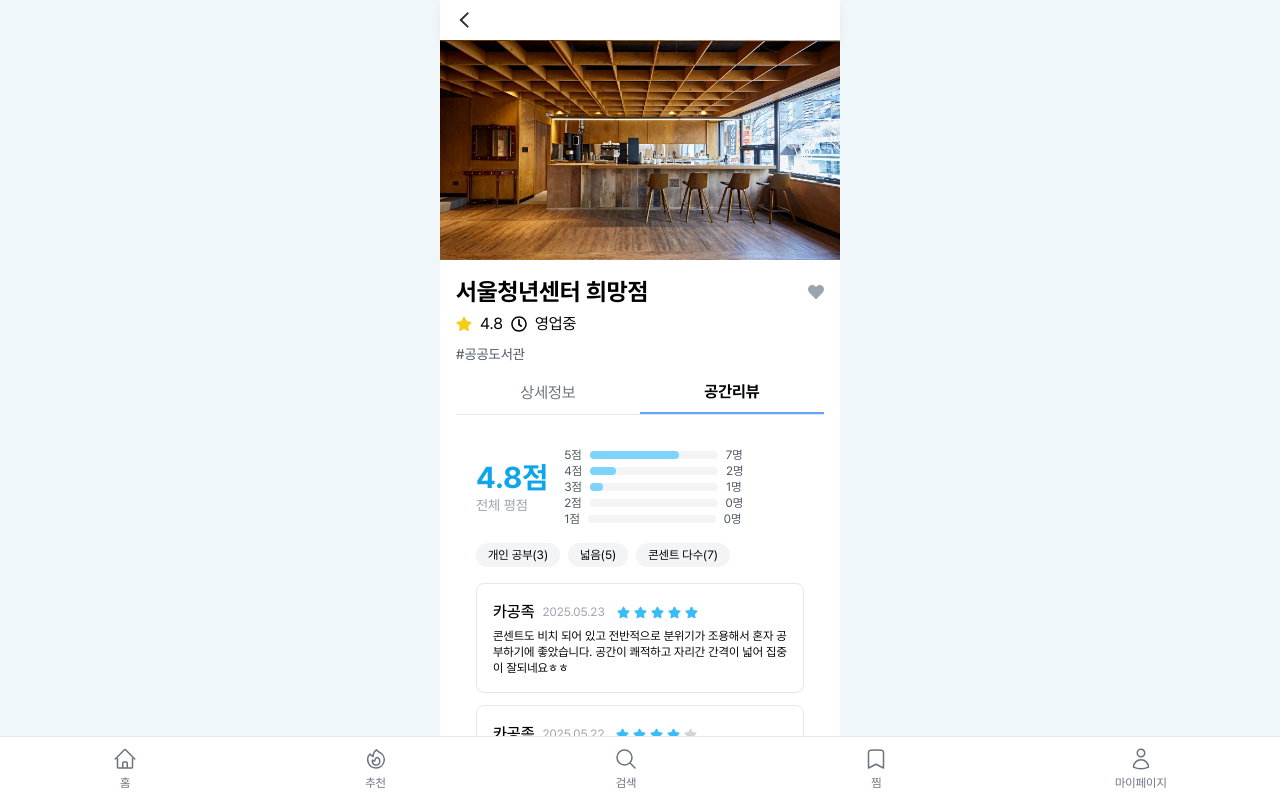
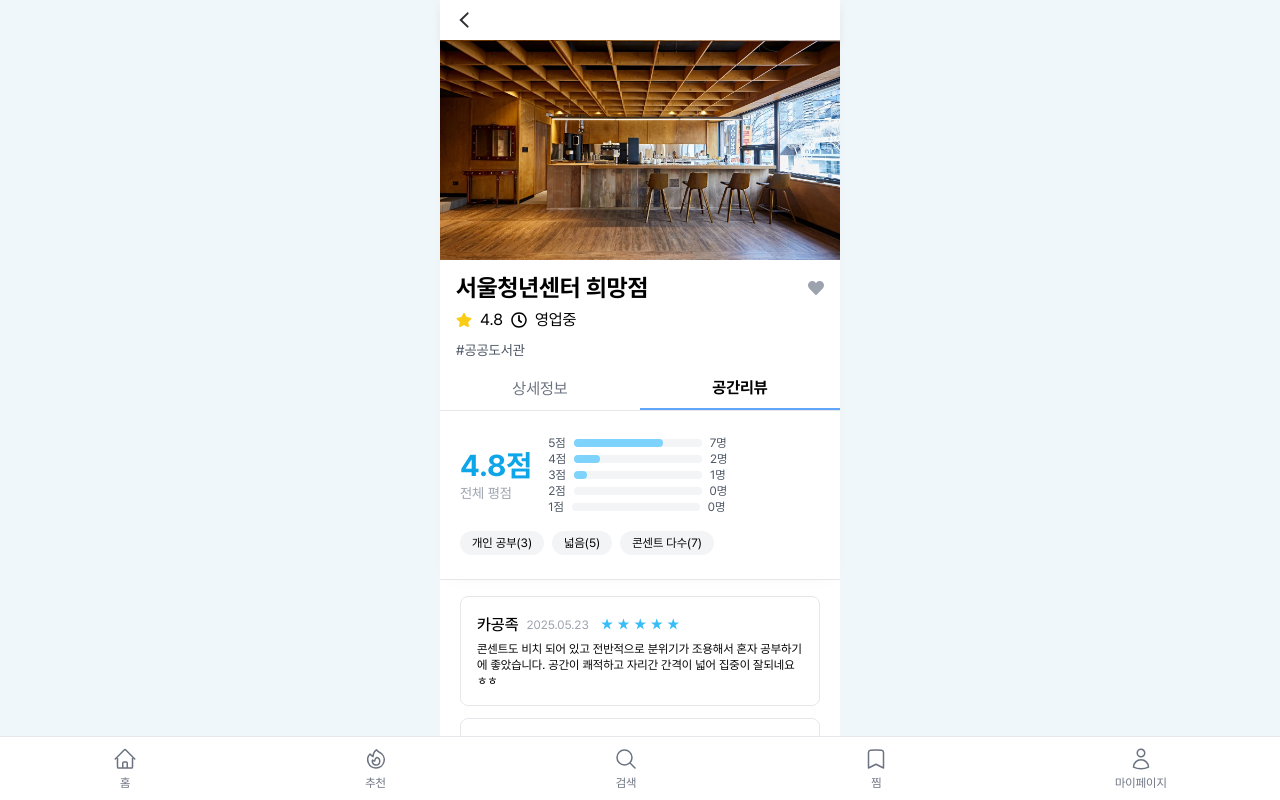
Before and after one commit to Gongspot/Gongspot_Web, a React (Vite) app: page /space/1 in a window 1280 px wide. Both pictures are taken after a click on the button "공간리뷰". Shown: the top 800 px of the page. Built offline with nearby package versions, Linux system fonts and the light colour scheme.

Commit message:
design: 디테일 페이지 수정(리뷰)

```diff
--- a/src/components/space/SpaceDetailInfo.tsx
+++ b/src/components/detail/SpaceDetailInfo.tsx
@@ -1,7 +1,7 @@
 import React, { useState } from "react";
 import type { Space } from "../../constants/dummySpaces";
 import mapSample from "../../assets/map_sample.jpg";
-import SpaceCongestionCard from ".././homepage/SpaceCongestionCard";
+import SpaceCongestionCard from "../homepage/SpaceCongestionCard";
 
 const dummyCongestion = [
   [3, 4, 6, 34, 26, 19, 12, 7, 4, 3, 9, 13, 18, 24, 32, 40], // 월
@@ -83,14 +83,18 @@
             복사
           </button>
           {copySuccess && (
-            <span className="ml-0.5 text-[8px] text-gray-400">복사되었습니다.</span>
+            <span className="ml-0.5 text-[8px] text-gray-400">
+              복사되었습니다.
+            </span>
           )}
         </div>
       </div>
 
       {/* 예상 혼잡도 */}
       <div className="mt-12 w-full flex flex-col items-center">
-        <div className="font-semibold mb-2 w-[360px] text-left">예상 혼잡도</div>
+        <div className="font-semibold mb-2 w-[360px] text-left">
+          예상 혼잡도
+        </div>
         <div className="flex justify-between text-xs text-gray-400 w-[360px] mx-auto mb-1 px-1">
           <span>9시</span>
           <span>14시</span>
@@ -98,7 +102,7 @@
         </div>
         {/* 막대그래프 */}
         <div
-          className="relative w-[360px] flex items-end justify-between"
+          className="relative w-[340px] flex items-end justify-between"
           style={{ height: "120px" }}
         >
           {congestionData.map((v, i) => (
--- /dev/null
+++ b/src/components/detail/SpaceDetailReview.tsx
@@ -0,0 +1,33 @@
+import React from "react";
+import type { Review } from "../../constants/dummyReviews";
+
+const SpaceDetailReview: React.FC<{ reviews: Review[] }> = ({ reviews }) => {
+  if (!reviews || reviews.length === 0) {
+    return <div className="p-8 text-center text-gray-400">리뷰 정보가 없습니다.</div>;
+  }
+  return (
+    <div className="px-5 py-4">
+      {reviews.map((r) => (
+        <div key={r.id} className="bg-white border rounded-lg p-4 mb-3">
+          <div className="flex items-center mb-1">
+            <span className="font-medium mr-2">{r.user}</span>
+            <span className="text-xs text-gray-400">{r.date}</span>
+            {/* 별점 */}
+            <span className="ml-3 flex items-center gap-[2px]">
+              {[...Array(5)].map((_, i) => (
+                <span
+                  key={i}
+                  className={i < r.rating ? "text-sky-400" : "text-gray-300"}
+                  style={{ fontSize: 13, marginRight: 2 }}
+                >★</span>
+              ))}
+            </span>
+          </div>
+          <div className="text-xs">{r.text}</div>
+        </div>
+      ))}
+    </div>
+  );
+};
+
+export default SpaceDetailReview;
--- /dev/null
+++ b/src/components/detail/SpaceDetailReviewStats.tsx
@@ -0,0 +1,38 @@
+import React from "react";
+import type { Space } from "../../constants/dummySpaces";
+
+const SpaceDetailReviewStats: React.FC<{ space: Space }> = ({ space }) => {
+  if (!space.reviewStats) return null;
+  return (
+    <div className="px-5 py-4 border-b bg-white">
+      <div className="flex items-center gap-4 mb-4">
+        <div>
+          <div className="text-3xl font-bold text-sky-500">
+            {space.reviewStats.score}점
+          </div>
+          <div className="text-sm text-gray-400">전체 평점</div>
+        </div>
+        <div>
+          {space.reviewStats.counts.map((c, i) => (
+            <div key={i} className="flex items-center text-xs text-gray-600">
+              <span>{5 - i}점</span>
+              <div className="w-32 mx-2 h-2 rounded bg-gray-100">
+                <div className="bg-sky-300 h-2 rounded" style={{ width: `${c * 10}%` }} />
+              </div>
+              <span>{c}명</span>
+            </div>
+          ))}
+        </div>
+      </div>
+      <div className="flex gap-2 mb-2">
+        {space.reviewStats.tags.map((t, i) => (
+          <span key={i} className="px-3 py-1 bg-gray-100 rounded-full text-xs">
+            {t.label}({t.count})
+          </span>
+        ))}
+      </div>
+    </div>
+  );
+};
+
+export default SpaceDetailReviewStats;
--- a/src/components/space/SpaceDetailReview.tsx
+++ /dev/null
@@ -1,62 +0,0 @@
-import React from "react";
-import { FaStar } from "react-icons/fa";
-import type { Space } from "../../constants/dummySpaces";
-import type { Review } from "../../constants/dummyReviews";
-
-const SpaceDetailReview: React.FC<{ space: Space; reviews: Review[] }> = ({ space, reviews }) => {
-  if (!space || !space.reviewStats) {
-    return <div className="p-8 text-center text-gray-400">리뷰 정보가 없습니다.</div>;
-  }
-
-  return (
-    <div className="px-5 py-4">
-      {/* 평점 통계 */}
-      <div className="flex items-center gap-4 mb-4">
-        <div>
-          <div className="text-3xl font-bold text-sky-500">{space.reviewStats.score}점</div>
-          <div className="text-sm text-gray-400">전체 평점</div>
-        </div>
-        <div>
-          {space.reviewStats.counts.map((c, i) => (
-            <div key={i} className="flex items-center text-xs text-gray-600">
-              <span>{5 - i}점</span>
-              <div className="w-32 mx-2 h-2 rounded bg-gray-100">
-                <div className="bg-sky-300 h-2 rounded" style={{ width: `${c * 10}%` }} />
-              </div>
-              <span>{c}명</span>
-            </div>
-          ))}
-        </div>
-      </div>
-      {/* 태그 */}
-      <div className="flex gap-2 mb-4">
-        {space.reviewStats.tags.map((t, i) => (
-          <span key={i} className="px-3 py-1 bg-gray-100 rounded-full text-xs">{t.label}({t.count})</span>
-        ))}
-      </div>
-      {/* 리뷰목록 */}
-      {reviews.map(r => (
-        <div key={r.id} className="bg-white border rounded-lg p-4 mb-3">
-          <div className="flex items-center mb-1">
-            <span className="font-medium mr-2">{r.user}</span>
-            <span className="text-xs text-gray-400">{r.date}</span>
-            {/* 별점 */}
-            <span className="ml-3 flex items-center gap-[2px]">
-              {[...Array(5)].map((_, i) => (
-                <FaStar
-                  key={i}
-                  size={13}
-                  className={i < r.rating ? "text-sky-400" : "text-gray-300"}
-                  style={{ marginRight: 2 }}
-                />
-              ))}
-            </span>
-          </div>
-          <div className="text-xs">{r.text}</div>
-        </div>
-      ))}
-    </div>
-  );
-};
-
-export default SpaceDetailReview;
--- a/src/constants/dummyReviews.ts
+++ b/src/constants/dummyReviews.ts
@@ -8,6 +8,12 @@
 
 const dummyReviews: Review[] = [
   { id: 1, user: "카공족", date: "2025.05.23", rating: 5, text: "콘센트도 비치 되어 있고 전반적으로 분위기가 조용해서 혼자 공부하기에 좋았습니다. 공간이 쾌적하고 자리간 간격이 넓어 집중이 잘되네요ㅎㅎ" },
+   { id: 1, user: "카공족", date: "2025.05.23", rating: 5, text: "콘센트도 비치 되어 있고 전반적으로 분위기가 조용해서 혼자 공부하기에 좋았습니다. 공간이 쾌적하고 자리간 간격이 넓어 집중이 잘되네요ㅎㅎ" },
+    { id: 1, user: "카공족", date: "2025.05.23", rating: 5, text: "콘센트도 비치 되어 있고 전반적으로 분위기가 조용해서 혼자 공부하기에 좋았습니다. 공간이 쾌적하고 자리간 간격이 넓어 집중이 잘되네요ㅎㅎ" },
+     { id: 1, user: "카공족", date: "2025.05.23", rating: 5, text: "콘센트도 비치 되어 있고 전반적으로 분위기가 조용해서 혼자 공부하기에 좋았습니다. 공간이 쾌적하고 자리간 간격이 넓어 집중이 잘되네요ㅎㅎ" },
+      { id: 1, user: "카공족", date: "2025.05.23", rating: 5, text: "콘센트도 비치 되어 있고 전반적으로 분위기가 조용해서 혼자 공부하기에 좋았습니다. 공간이 쾌적하고 자리간 간격이 넓어 집중이 잘되네요ㅎㅎ" },
+       { id: 1, user: "카공족", date: "2025.05.23", rating: 5, text: "콘센트도 비치 되어 있고 전반적으로 분위기가 조용해서 혼자 공부하기에 좋았습니다. 공간이 쾌적하고 자리간 간격이 넓어 집중이 잘되네요ㅎㅎ" },
+
   { id: 2, user: "카공족", date: "2025.05.22", rating: 4, text: "시설도 좋고 여러 공간이 있어서 취향껏 고르기 좋아요. 직원분들이 친절합니다." },
   { id: 3, user: "학생", date: "2025.05.20", rating: 5, text: "책이 많고 공간이 넓어서 공부하기 좋아요." },
   { id: 4, user: "주민", date: "2025.05.18", rating: 4, text: "조용하고 깔끔함. 주차는 조금 불편." },
--- a/src/pages/SpaceDetailPage.tsx
+++ b/src/pages/SpaceDetailPage.tsx
@@ -4,10 +4,16 @@
 import dummyReviews from "../constants/dummyReviews";
 import type { Space } from "../constants/dummySpaces";
 import type { Review } from "../constants/dummyReviews";
-import SpaceDetailInfo from "../components/space/SpaceDetailInfo";
-import SpaceDetailReview from "../components/space/SpaceDetailReview";
+import SpaceDetailInfo from "../components/detail/SpaceDetailInfo";
+import SpaceDetailReviewStats from "../components/detail/SpaceDetailReviewStats";
+import SpaceDetailReview from "../components/detail/SpaceDetailReview";
 import { FaHeart, FaRegClock, FaStar } from "react-icons/fa";
 import TopHeader from "../components/TopHeader";
+
+const TOP_HEADER_HEIGHT = 42; // TopHeader height(px)
+const IMAGE_HEIGHT = 220;
+const SUMMARY_HEIGHT = 84; // 이름+별점+태그+탭
+const BOTTOM_NAV_HEIGHT = 64; // BottomNavBar 등
 
 const SpaceDetailPage: React.FC = () => {
   const { id } = useParams<{ id: string }>();
@@ -29,16 +35,26 @@
   };
 
   const open = isOpen(space.opening);
+  const reviews = dummyReviews.filter((r: Review) =>
+    space.reviews.includes(r.id)
+  );
 
   return (
-    <div className="max-w-[400px] mx-auto bg-white min-h-screen flex flex-col">
+    <div className="max-w-[400px] mx-auto bg-white min-h-screen flex flex-col relative pb-20">
+      {/* 상단(고정) */}
+      <div
+        className="sticky top-0 left-0 z-20 bg-white"
+        style={{
+          boxShadow: "0 4px 16px -10px rgba(0,0,0,0.08)",
+        }}
+      >
         <TopHeader title="" />
         <img
           src={space.image}
           alt={space.name}
           className="w-full h-[220px] object-cover"
         />
-      <div className="p-4">
+        <div className="p-4 pt-3 pb-2">
           <div className="flex justify-between items-center">
             <h1 className="text-2xl font-bold">{space.name}</h1>
             <button onClick={() => setLiked((prev) => !prev)}>
@@ -54,8 +70,8 @@
           <div className="mt-2 text-sm text-gray-600">
             {space.tags.join(" ")}
           </div>
-
-        <div className="flex border-b my-4">
+        </div>
+        <div className="flex border-b my-2">
           <button
             className={`flex-1 pb-2 ${
               tab === "info"
@@ -77,19 +93,27 @@
             공간리뷰
           </button>
         </div>
+        {/* 평점 통계 영역을 탭 아래에 "고정" */}
+        {tab === "review" && <SpaceDetailReviewStats space={space} />}
+      </div>
 
-        <div>
+      {/* 스크롤 영역: 상세/리뷰 */}
+      <div
+        className="flex-1 overflow-y-auto"
+        style={{
+          maxHeight: `calc(100vh - ${
+            TOP_HEADER_HEIGHT +
+            IMAGE_HEIGHT +
+            SUMMARY_HEIGHT +
+            BOTTOM_NAV_HEIGHT
+          }px)`,
+        }}
+      >
         {tab === "info" ? (
           <SpaceDetailInfo space={space} />
         ) : (
-            <SpaceDetailReview
-              space={space}
-              reviews={dummyReviews.filter((r: Review) =>
-                space.reviews.includes(r.id)
+          <SpaceDetailReview reviews={reviews} />
         )}
-            />
-          )}
-        </div>
       </div>
     </div>
   );
```
Lines whose indentation alone changed are shown as unchanged.
